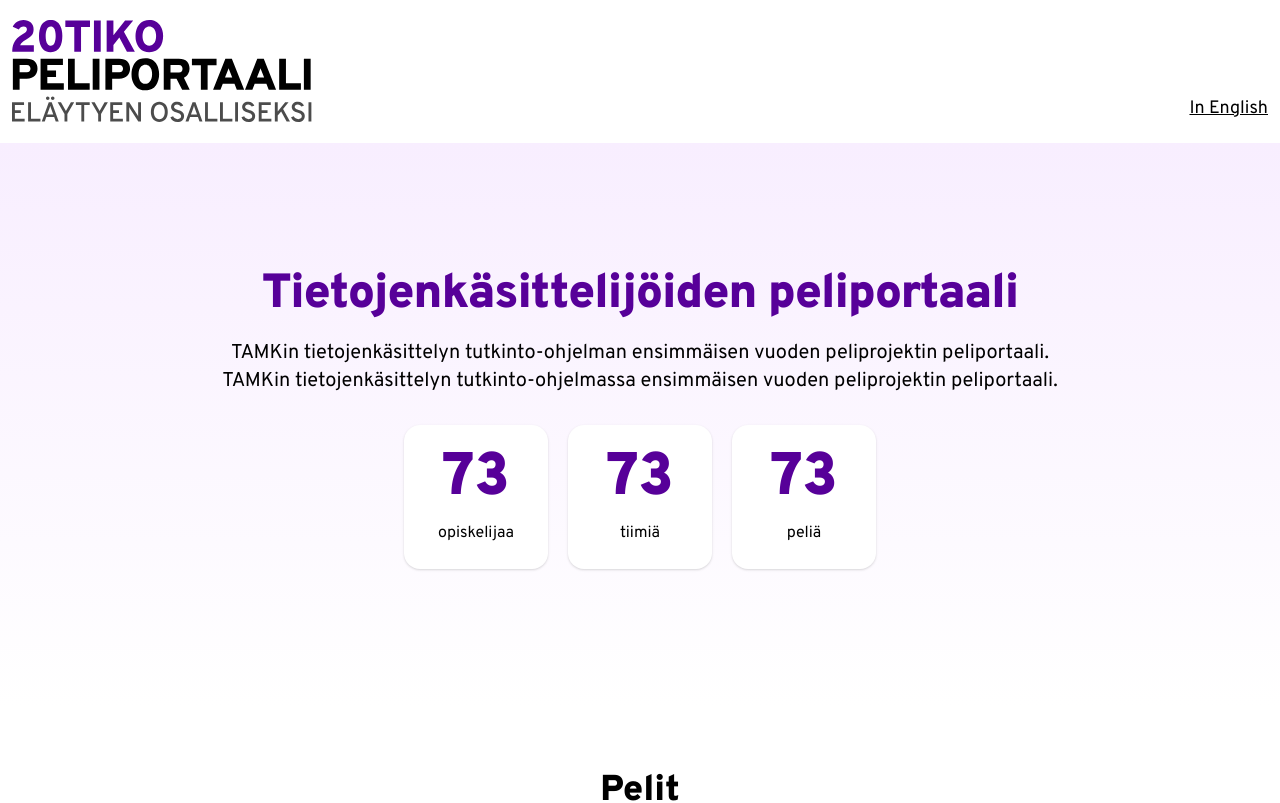
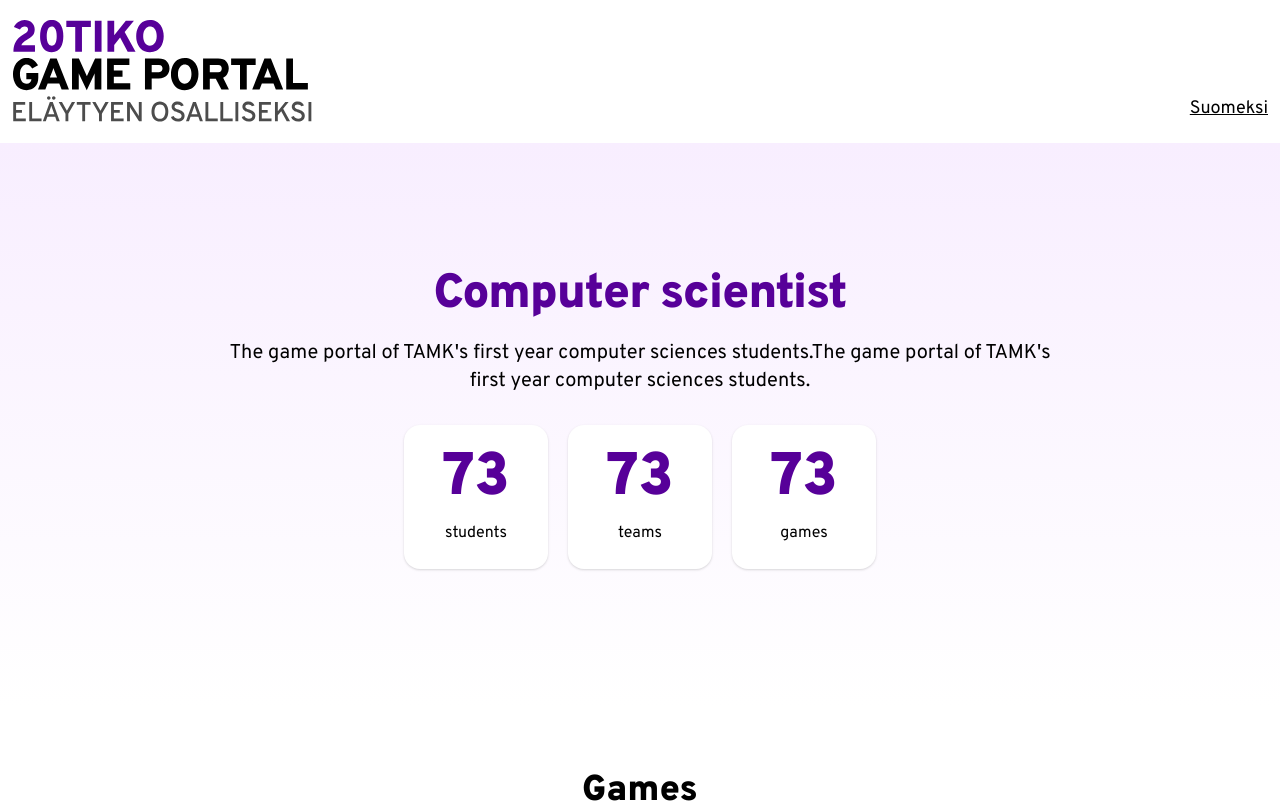
Before and after one commit to mirorauhala/tiko-peliportaali, a Vue app: page / in a window 1280 px wide. Shown: the top 803 px of the page. Built offline with nearby package versions, Linux system fonts and the light colour scheme.

Commit message:
allow changing of language via hash fragment

```diff
--- a/src/App.vue
+++ b/src/App.vue
@@ -33,18 +33,21 @@ export default {
     if(storedLanguage) {
       this.language = storedLanguage;
     }
+
+    this.setAppLanguage();
+
+    window.addEventListener('hashchange', this.setAppLanguage)
   },
   methods: {
+    setAppLanguage() {
+      this.language = window.location.hash === '#fi' ? 'fi' : 'en';
+    },
+
     updateLanguage() {
-      let newLang;
-      if(this.language === 'fi') {
-        newLang = 'en'
-      } else {
-        newLang = 'fi';
-      }
-
-      this.language = newLang;
+      let newLang = this.language === 'fi' ? 'en' : 'fi';
       localStorage.setItem('language', newLang)
+      history.pushState(null,null,'#' + newLang)
+      this.language = newLang
     }
   }
 };
```
